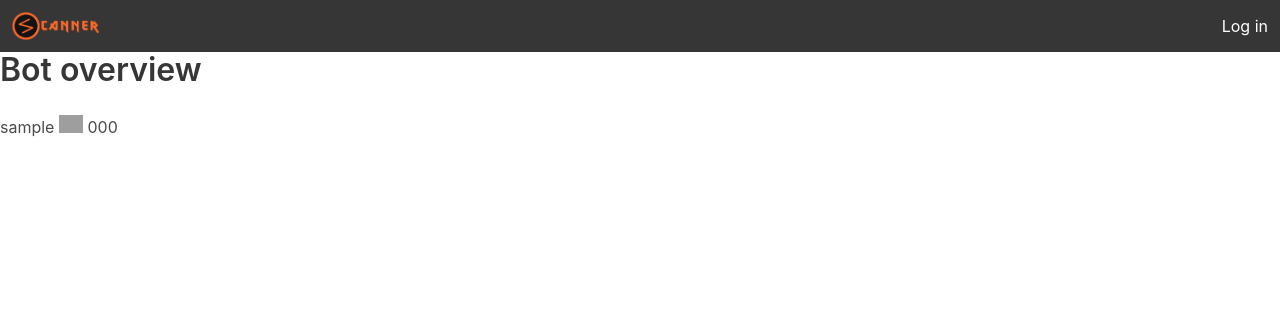
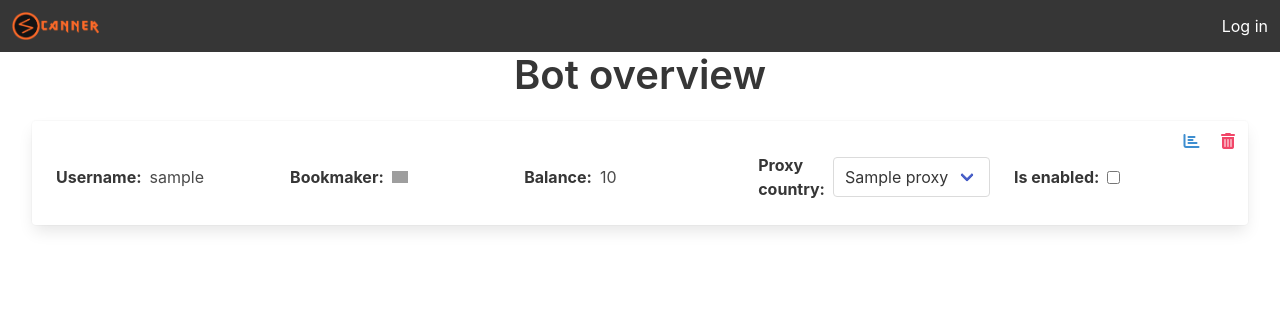
Before and after one commit to 8ru73u5/casino-winner-scanner, a Flask app: template templates/bots/overview.html in a window 1280 px wide. Shown: the top 312 px of the page. Run offline with Flask 2, Linux system fonts and the light colour scheme; the template is opened without the code that fills it: most values are stand-ins (such as "Sample title", 1, 10 or a date in 2020); parts of the project's set-up code (start-up, migrations or seed data) failed here and were passed over; some libraries are stand-ins or nearby versions; grey boxes are pictures that could not be loaded.

Commit message:
Add more features to bot overview page as well as integration with the backend PATCH and DELETE methods

```diff
--- a/templates/bots/overview.html
+++ b/templates/bots/overview.html
@@ -1,17 +1,94 @@
 {% extends 'base.html' %}
 
 {% block content %}
-  <h1 class="title is-3">Bot overview</h1>
-  <ul>
+  <div class="container is-fluid">
+    <h1 class="title is-2 has-text-centered">Bot overview</h1>
     {% for bot in bots %}
-      <li data-id="{{ bot.id }}">
-        <span class="username">{{ bot.username }}</span>
-        <span class="icon">
-          <img src="{{ url_for('static', filename='img/' + bot.bookmaker.name + '_icon.ico') }}"
-               alt="{{ bot.bookmaker.name }}">
-        </span>
-        <span class="country-code">{{ bot.proxy_country_code }}</span>
-      </li>
+      <div class="card mb-4 pt-2" data-id="{{ bot.id }}">
+        <div class="p-1" style="position: absolute; top: 0; right: 0;">
+          <a href="{{ url_for('bots.bot_history', bot_id=bot.id) }}" target="_blank" class="bet-history-link">
+            <span class="icon is-medium p-1 has-text-info" title="Go to bet history">
+              <i class="fas fa-chart-bar"></i>
+            </span>
+          </a>
+          <span role="button" class="icon is-medium p-1 has-text-danger delete-bot-button" title="Delete bot"
+                style="cursor: pointer;">
+            <i class="fas fa-trash-alt"></i>
+          </span>
+        </div>
+        <div class="card-content">
+          <div class="content">
+            <div class="columns">
+              <div class="column is-flex is-align-items-center">
+                <strong class="mr-2">Username:</strong> {{ bot.username }}
+              </div>
+              <div class="column is-flex is-align-items-center">
+                <strong class="mr-2">Bookmaker:</strong>
+                <span class="icon is-small">
+                  <img src="{{ url_for('static', filename='img/' + bot.bookmaker.name + '_icon.ico') }}"
+                       alt="{{ bot.bookmaker.name }}" title="{{ bot.bookmaker.name }}">
+                </span>
+              </div>
+              <div class="column is-flex is-align-items-center">
+                <strong class="mr-2">Balance:</strong> {{ bot.wallet_balance }}
+              </div>
+              <div class="column is-flex is-align-items-center">
+                <strong class="mr-2">Proxy country:</strong>
+                <div class="select">
+                  <select aria-label="Proxy country">
+                    {% for country_code, country_name in proxies.items() %}
+                      <option value="{{ country_code }}"
+                          {{ 'selected' if bot.proxy_country_code == country_code else '' }}>
+                        {{ country_name }}
+                      </option>
+                    {% endfor %}
+                  </select>
+                </div>
+              </div>
+              <div class="column is-flex is-align-items-center">
+                <strong class="mr-2">Is enabled:</strong>
+                <input type="checkbox" aria-label="Is enabled?" {{ 'checked' if bot.is_enabled else '' }}>
+              </div>
+            </div>
+          </div>
+        </div>
+      </div>
     {% endfor %}
-  </ul>
+  </div>
 {% endblock %}
+
+{% block scripts %}
+  <script src="https://unpkg.com/axios/dist/axios.min.js"></script>
+  <script>
+      document.querySelectorAll('input[type=checkbox], select').forEach(element => {
+          element.addEventListener('change', e => {
+              e.preventDefault();
+
+              const parent = element.closest('[data-id]');
+
+              const botId = parent.dataset.id;
+              const isEnabled = parent.querySelector('input[type=checkbox]').checked;
+              const countryCode = Array.from(parent.querySelectorAll('option'))
+                  .find(opt => opt.selected).value;
+
+              axios.patch('/bots/bot/' + botId, {
+                  is_enabled: isEnabled,
+                  country_code: countryCode
+              }).error(e => console.error('While patching bot:', e));
+          });
+      });
+
+      document.querySelectorAll('.delete-bot-button').forEach(element => {
+          element.addEventListener('click', e => {
+              e.preventDefault();
+
+              if (window.confirm('Are you sure to delete this bot?')) {
+                  const botId = element.closest('[data-id]').dataset.id;
+                  axios.delete('/bots/bot/' + botId)
+                      .then(() => window.location.reload())
+                      .error(e => console.error(e));
+              }
+          });
+      });
+  </script>
+{% endblock %}
```
